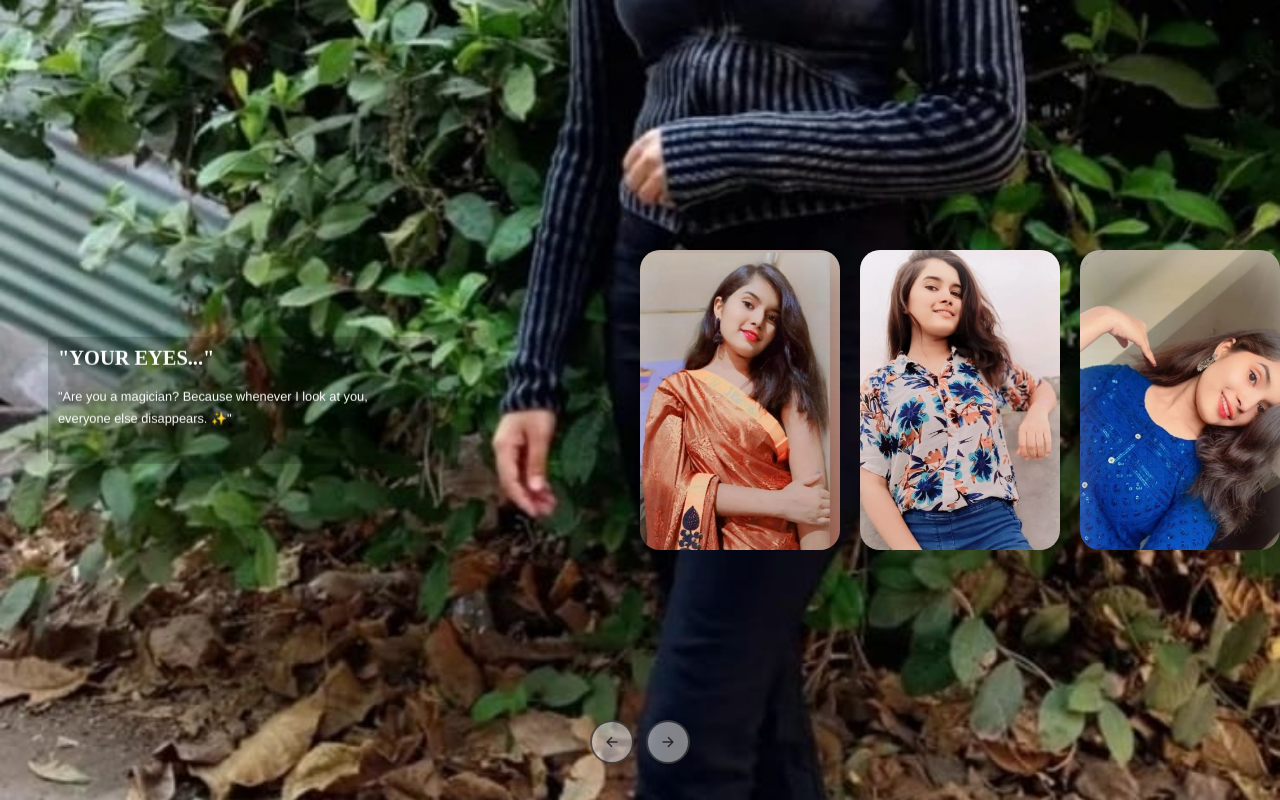
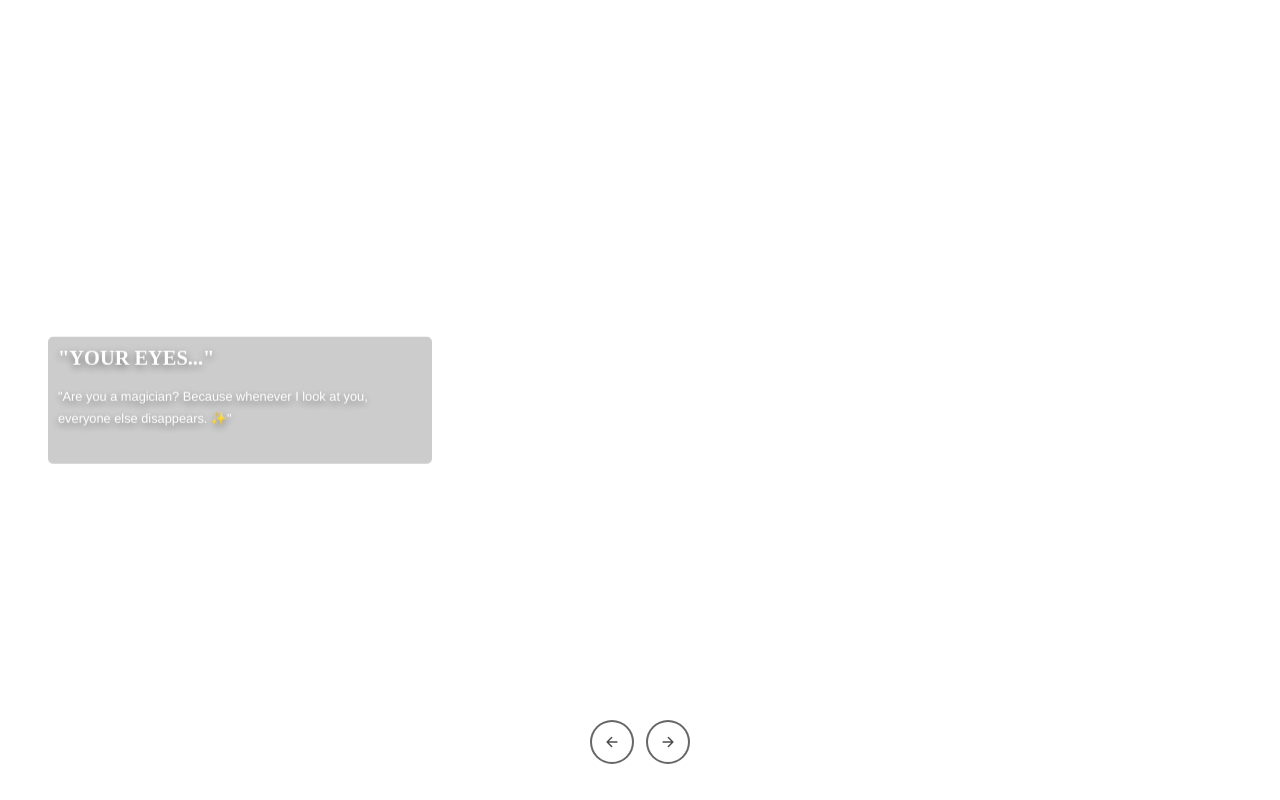
Before and after one commit to DeCoderKarab/DEAR, a plain HTML site: page index.html in a window 1280 px wide. Drawn offline with nearby package versions, Linux system fonts and the light colour scheme.

Commit message:
Update index.html
end .......

```diff
--- a/index.html
+++ b/index.html
@@ -9,28 +9,28 @@
    <body>
     <main>
         <ul class='slider'>
-          <li class='item' style="background-image: url(IMG/1.jpeg);size: 100%;">
+          <li class='item' style="background-image: url();size: 100%;">
             <div class='content'>
               <h2 class='title'>You are Magical</h2>
               <p class='description'> I was thinking about you today and couldn't help but smile. Your presence has a way of making everything better.  </p>
               <!-- <button>Read More</button> -->
             </div>
           </li>
-          <li class='item' style="background-image: url(IMG/2.jpeg)">
+          <li class='item' style="background-image: url()">
             <div class='content'>
               <h2 class='title'>"Your Eyes..."</h2>
               <p class='description'> "Are you a magician? Because whenever I look at you, everyone else disappears. ✨"</p>
               <!-- <button>Read More</button> -->
             </div>
           </li>
-          <li class='item' style="background-image: url(IMG/3.jpeg)">
+          <li class='item' style="background-image: url()">
             <div class='content'>
               <h2 class='title'>"You are Always in my mind"</h2>
               <p class='description'> "You're like a fine wine – you get better with time. 😍  </p>
               <!-- <button>Read More</button> -->
             </div>
           </li>
-          <li class='item' style="background-image: url(IMG/4.jpeg)">
+          <li class='item' style="background-image: url()">
             <div class='content'>
               <h2 class='title'>"When i Lost I find You.."</h2>
               <p class='description'>
@@ -39,7 +39,7 @@
               <!-- <button>Read More</button> -->
             </div>
           </li>
-          <li class='item' style="background-image: url(IMG/5.jpeg)">
+          <li class='item' style="background-image: url()">
             <div class='content'>
               <h2 class='title'>"You are cute .."</h2>
               <p class='description'>
```
